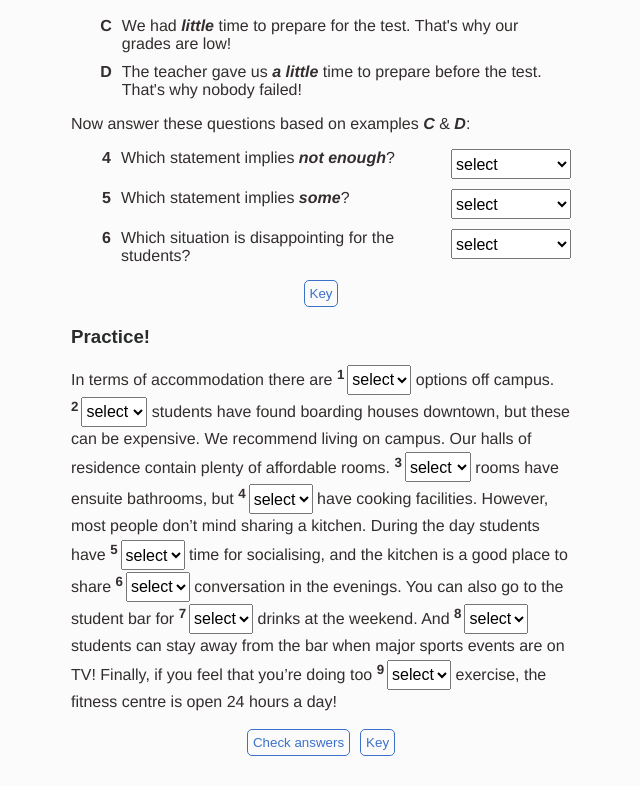
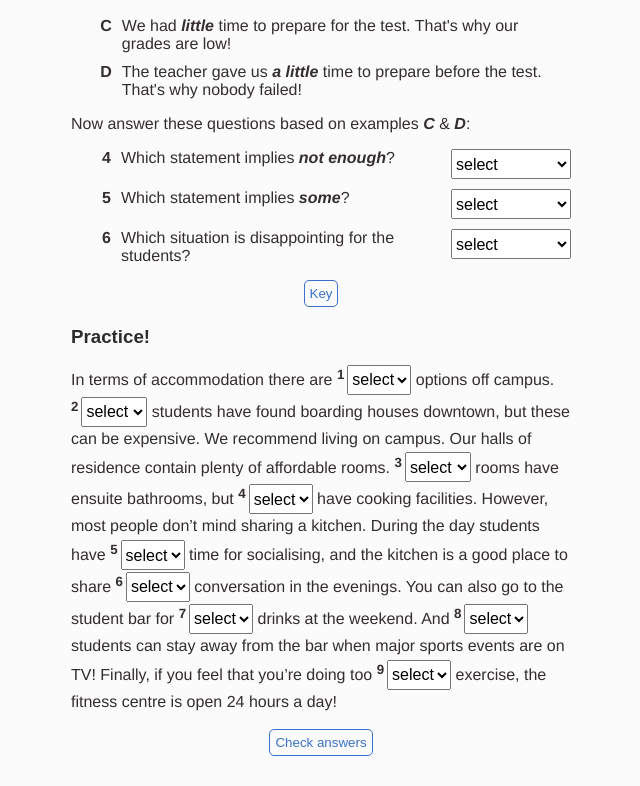
Before and after one commit to boltonsteve/gurueap, a SvelteKit app: page /posts/few-little in a window 1280 px wide. Shown: the part 1107-1893 px from the top of the page, without its empty margins (319-959 px from the left). Built offline with nearby package versions, Linux system fonts and the light colour scheme.

Commit message:
few - little 2

```diff
--- a/src/routes/posts/few-little/+page.svelte
+++ b/src/routes/posts/few-little/+page.svelte
@@ -11,6 +11,7 @@
     let feedback = false;
     let showScore = false;
     let showCheckButton = true;
+    let showKeyButton = false;
     let score = 0;
     let scoreMsg = '';
 
@@ -36,6 +37,7 @@
         showScore = true;
         animateScroll.scrollTo({element: '#scoreDiv', duration: 1000});
         showCheckButton = false;
+        showKeyButton = true;
 
     }
 
@@ -192,7 +194,9 @@
         {#if showCheckButton}
             <button class="btn btn-outline-primary" on:click={checkAnswers}>Check answers</button>
         {/if}
-        <button class="btn btn-outline-primary" on:click={showFeedback}>Key</button>
+        {#if showKeyButton}
+            <button class="btn btn-outline-primary" on:click={showFeedback}>Key</button>
+        {/if}
     </div>
 
 
```
